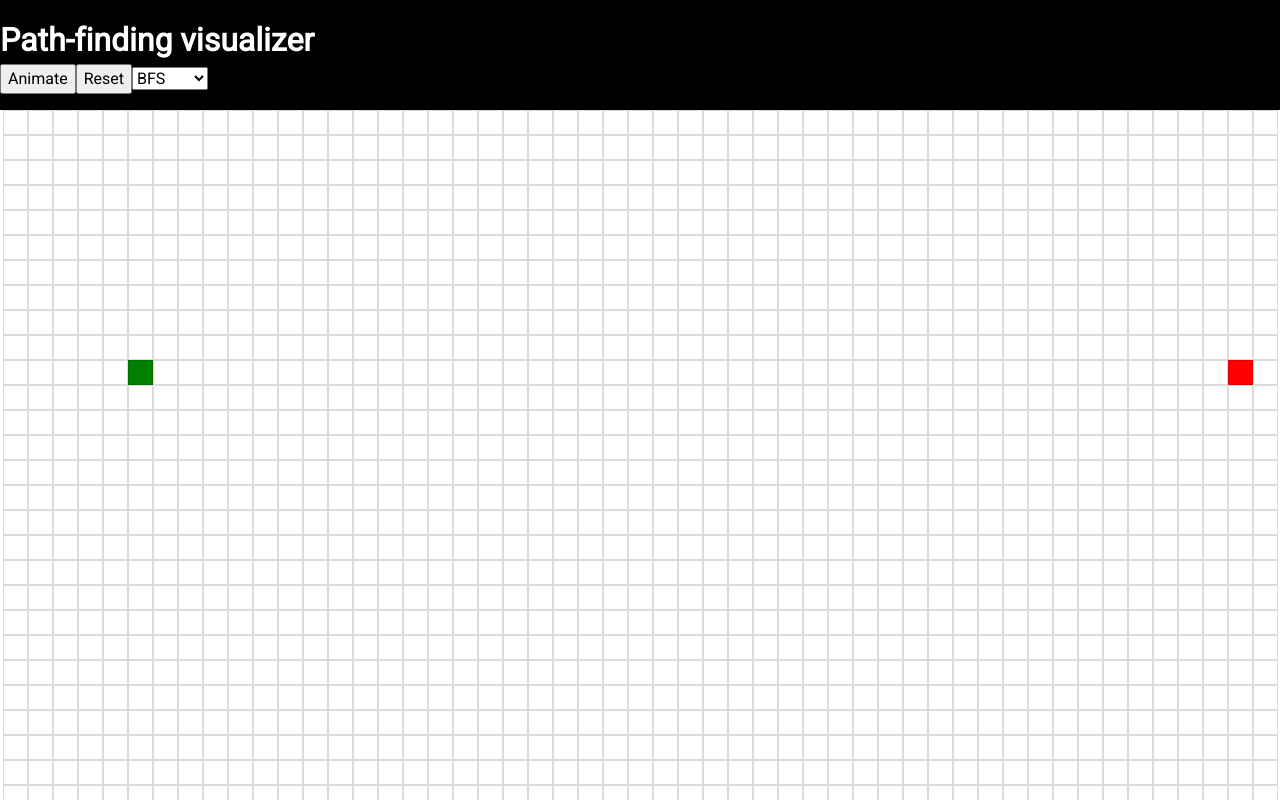
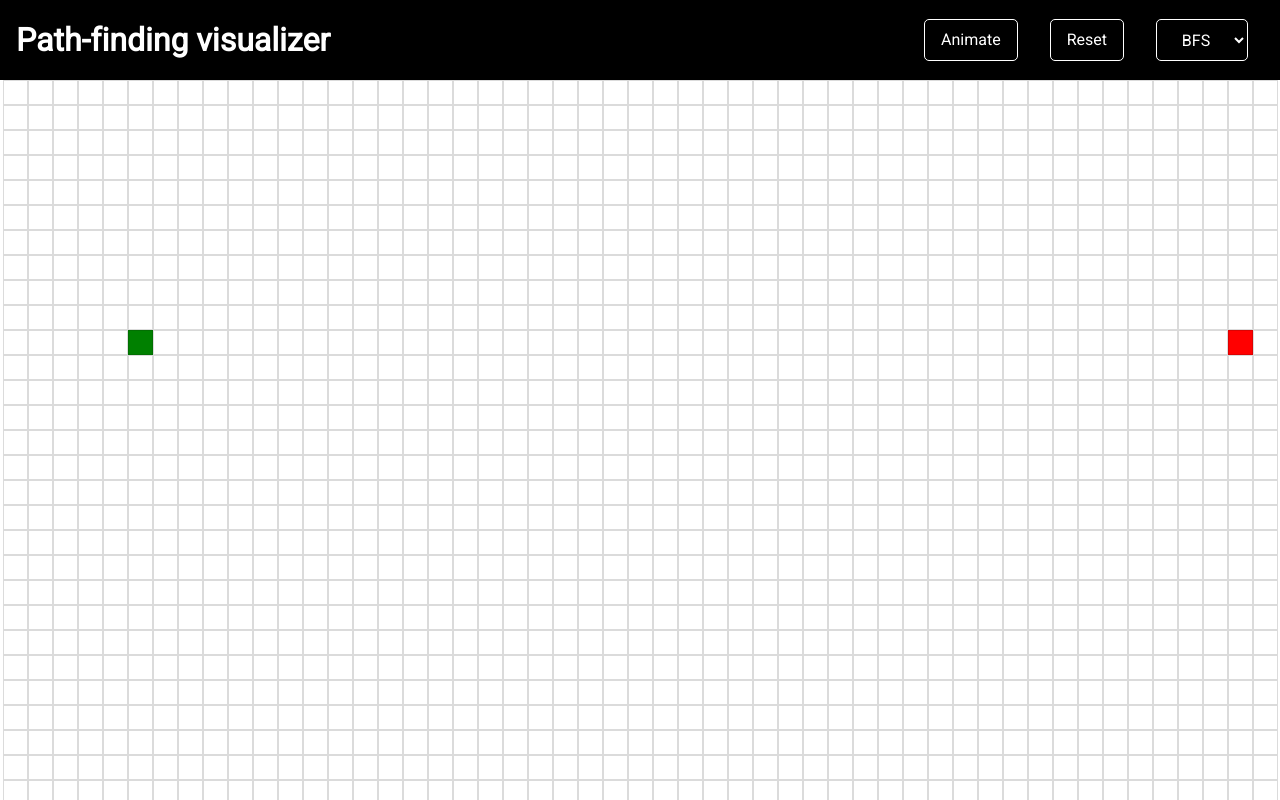
Before and after one commit to triettruong1/pathfinding-visualizer, a React (Vite) app: page / in a window 1280 px wide. Shown: the top 800 px of the page. Built offline with nearby package versions, Linux system fonts and the light colour scheme.

Commit message:
minor styling

```diff
--- a/src/App.css
+++ b/src/App.css
@@ -11,63 +11,42 @@
 /* Box sizing rules */
 
 *,
-
 *::before,
-
 *::after {
-
 	box-sizing: border-box;
-
 }
 
 /* Remove default margin */
 
 body,
-
 h1,
-
 h2,
-
 h3,
-
 h4,
-
 p,
-
 figure,
-
 blockquote,
-
 dl,
-
 dd {
-
 	margin: 0;
-
 }
 
 /* Remove list styles on ul, ol elements with a list role, which suggests default styling will be removed */
 
 ul[role='list'],
-
 ol[role='list'] {
-
 	list-style: none;
-
 }
 
 /* Set core root defaults */
 
 html:focus-within {
-
 	scroll-behavior: smooth;
-
 }
 
 /* Set core body defaults */
 
 body {
-
 	min-height: 100vh;
 
 	text-rendering: optimizeSpeed;
@@ -80,53 +59,37 @@ body {
 /* A elements that don't have a class get default styles */
 
 a:not([class]) {
-
 	text-decoration-skip-ink: auto;
-
 }
 
 /* Make images easier to work with */
 
 img,
-
 picture {
-
 	max-width: 100%;
 
 	display: block;
-
 }
 
 /* Inherit fonts for inputs and buttons */
 
 input,
-
 button,
-
 textarea,
-
 select {
-
 	font: inherit;
-
 }
 
 /* Remove all animations, transitions and smooth scroll for people that prefer not to see them */
 
 @media (prefers-reduced-motion: reduce) {
-
 	html:focus-within {
-
 		scroll-behavior: auto;
-
 	}
 
 	*,
-
 	*::before,
-
 	*::after {
-
 		animation-duration: 0.01ms !important;
 
 		animation-iteration-count: 1 !important;
@@ -134,7 +97,29 @@ select {
 		transition-duration: 0.01ms !important;
 
 		scroll-behavior: auto !important;
+	}
+}
 
-	}
+/*styles*/
 
+button {
+	background: transparent;
+	color: #fff;
+	border: solid 1px #fff;
+	padding: 0.5em 1em;
+	transition: transform 250ms cubic-bezier(0.45, 0.3, 0.26, 1.67),
+		background 250ms ease;
+	border-radius: 5px;
 }
+button:hover {
+	cursor: pointer;
+	background: #f7f7f7;
+	color: #000;
+	border: #000 solid 1px;
+}
+button:active {
+	transform: scale(0.9);
+}
+.flex {
+	display: flex;
+}
--- a/src/Components/Board.tsx
+++ b/src/Components/Board.tsx
@@ -129,7 +129,7 @@ export const Board: React.FC<BoardProps> = ({
 	};
 
 	const animateAlgo = (
-		visitedNodesInOrder: Node[] | undefined,
+		visitedNodesInOrder: Node[],
 		nodesInShortestPathOrder: Node[]
 	) => {
 		if (!visitedNodesInOrder) return console.log('error');
--- a/src/Components/Header.css
+++ b/src/Components/Header.css
@@ -1,5 +1,28 @@
 header {
-    background: #000;
-    color: #fff;
-    padding-block: 1em;
+	background: #000;
+	color: #fff;
+	padding: 1em 1em;
+	align-items: center;
 }
+
+.controls {
+	height: 50%;
+	margin-left: auto;
+}
+.controls > * {
+	margin-inline: 1em;
+}
+.controls > select {
+	padding-inline: 0.5em;
+	border: #fff solid 1px;
+	border-radius: 5px;
+	background: #000;
+	color: #fff;
+	text-align: center;
+}
+.controls > select:hover {
+	cursor: hover;
+	background: #f7f7f7;
+	color: #000;
+	border: #000 solid 1px;
+}
--- a/src/Components/Header.tsx
+++ b/src/Components/Header.tsx
@@ -28,14 +28,16 @@ const Header: React.FC<HeaderProps> = ({
 		});
 	};
 	return (
-		<header>
+		<header className='flex'>
 			<h1>Path-finding visualizer</h1>
+			<div className='controls flex'>
 				<button onClick={beginAnimation}>Animate</button>
 				<button onClick={handleResetBoard}>Reset</button>
 				<select ref={selectRef}>
 					<option>BFS</option>
 					<option>Dijkstra</option>
 				</select>
+			</div>
 		</header>
 	);
 };
```
Lines whose indentation alone changed are shown as unchanged.
